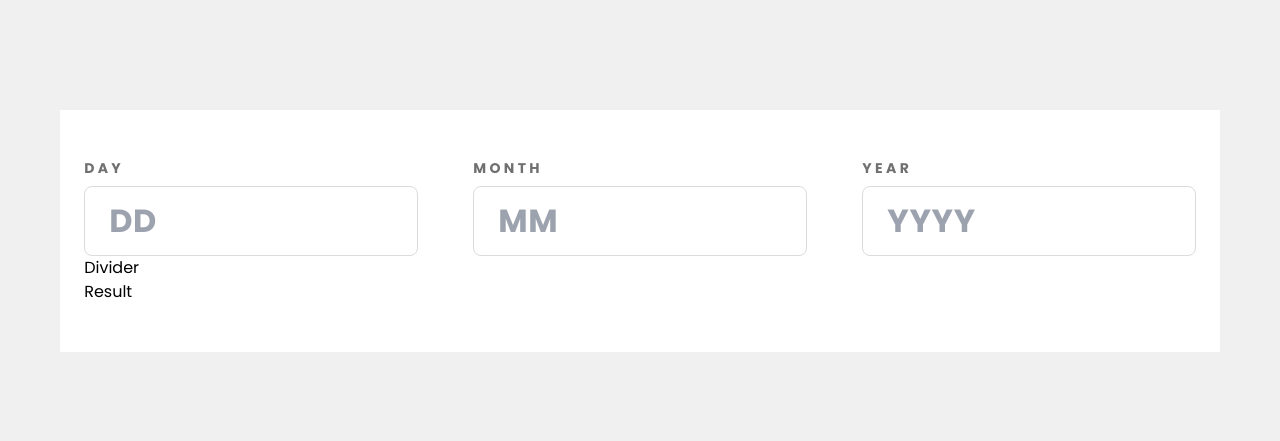
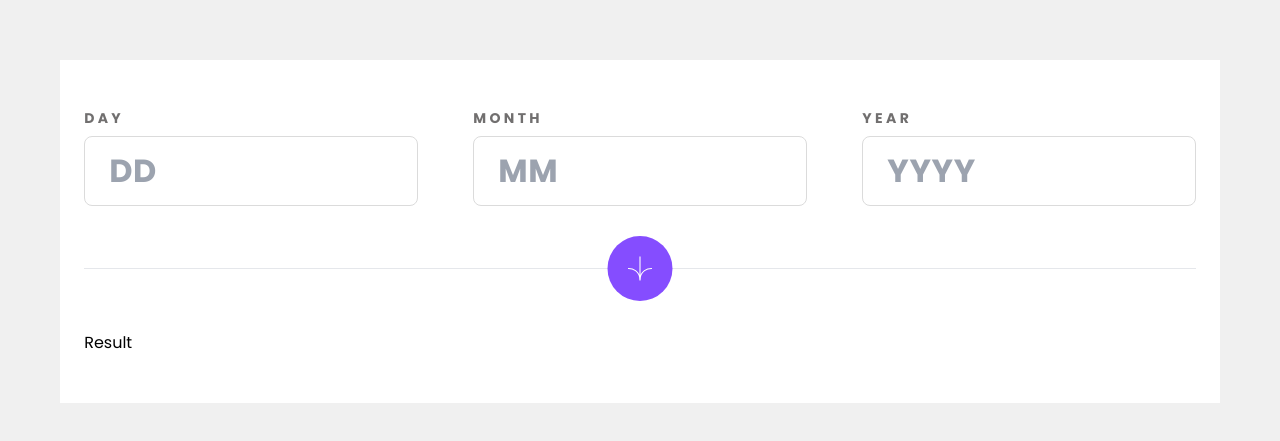
Before and after one commit to Md-Talim/age-caluculator, a Next.js app: page / in a window 1280 px wide. Shown: the part 169-610 px from the top of the page. Built offline with nearby package versions, Linux system fonts and the light colour scheme.

Commit message:
Make the divider

```diff
--- a/src/app/page.tsx
+++ b/src/app/page.tsx
@@ -1,14 +1,26 @@
 import InputField from '@/components/InputField';
+import Image from 'next/image';
 
 export default function Home() {
   return (
-    <main className="bg-white py-12 px-6 w-[90.6%]">
+    <main className="bg-white py-12 px-6 w-[90.6%] flex gap-[30px] flex-col">
       <section className="flex gap-[17px] justify-between items-center">
         <InputField label="day" placeholder="DD" />
         <InputField label="month" placeholder="MM" />
         <InputField label="year" placeholder="YYYY" />
       </section>
-      <section>Divider</section>
+      <section className="relative h-[65px]">
+        <hr className="absolute h-[2px] -z-1 w-full top-1/2" />
+        <button className="absolute right-1/2 translate-x-1/2 mx-auto w-[65px] h-[65px] z-1 p-5 bg-primary flex items-center justify-center rounded-full">
+          <Image
+            src="/images/arrow.svg"
+            alt="arrow-icon"
+            width={65}
+            height={65}
+            className="w-[65px] h-[65px]"
+          />
+        </button>
+      </section>
       <section>Result</section>
     </main>
   );
```
Also changed, not shown: public/images/arrow.svg (added).
